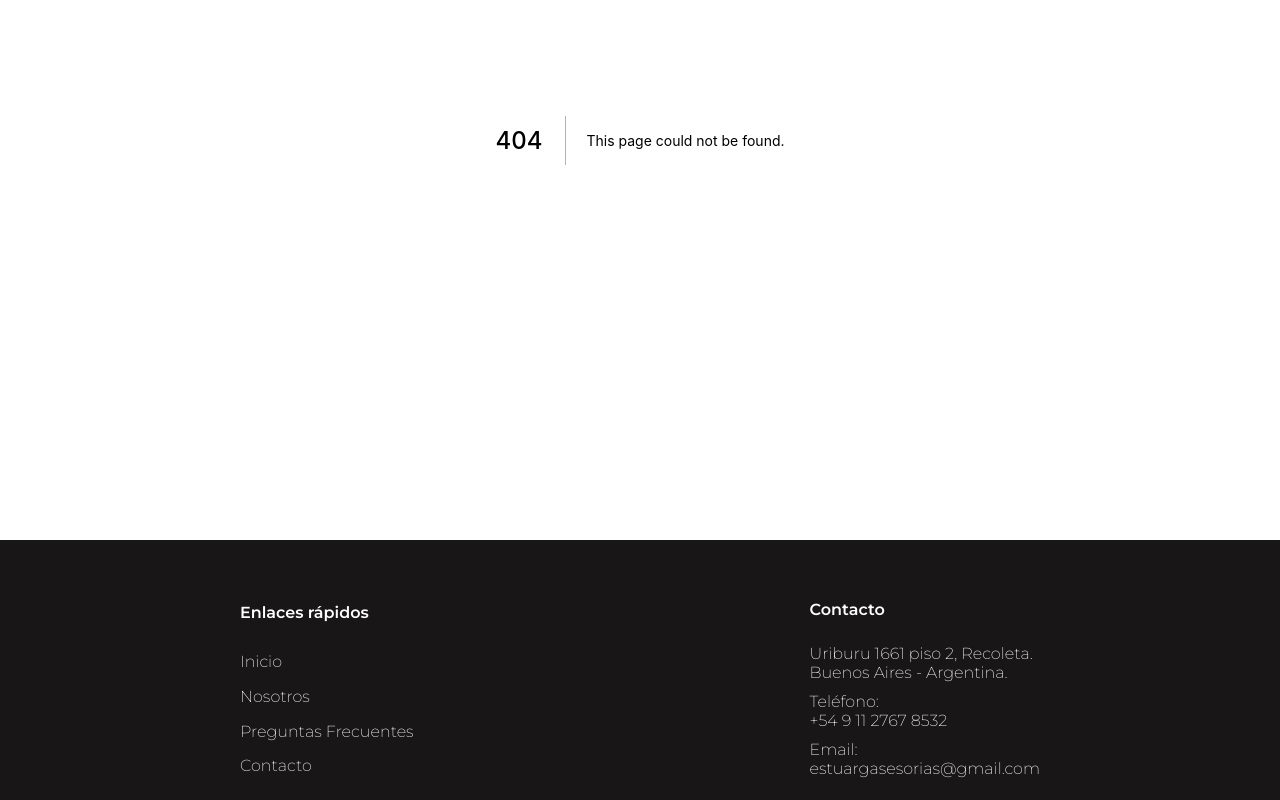
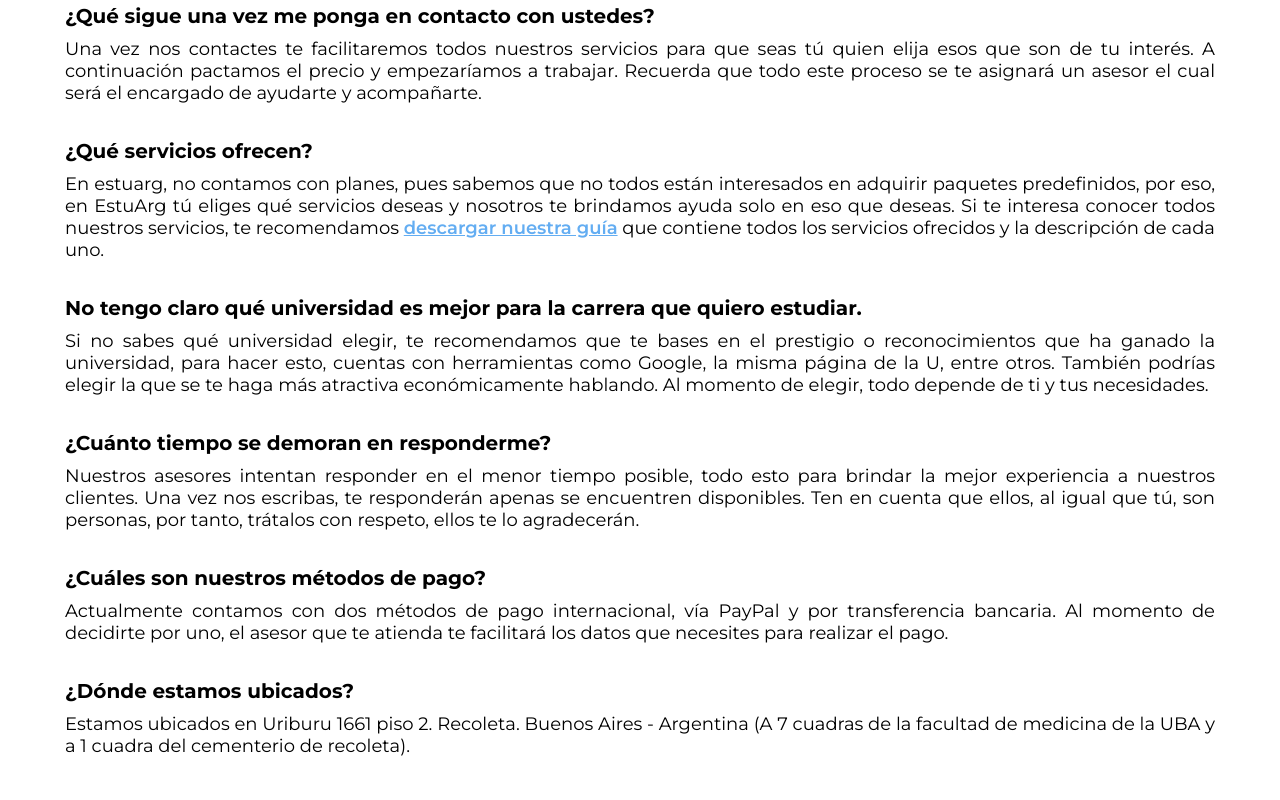
Before and after one commit to apophthegm/estuarg, a Next.js app: page /preguntas in a window 1280 px wide. Before the commit this address had no page. Shown: the part 940-1740 px from the top of the page. Built offline with nearby package versions, Linux system fonts and the light colour scheme.

Commit message:
preguntas frecuentes page

```diff
--- /dev/null
+++ b/pages/preguntas/index.jsx
@@ -0,0 +1,69 @@
+const Index = () => {
+  return (
+    <main>
+      <h2>Preguntas frecuentes</h2>
+      <p>
+        ¡Hola! Sabemos que puedes llegar a tener inquietudes sobre todo el proceso que estaremos llevando a cabo si decides tomarnos como tu acompañante de viaje en esta nueva travesía que deseas emprender, por esto, hemos creado este apartado, para despejar todas esas dudas que tengas sobre nosotros. Si no encuentras la solución a tu inquietud, no dudes en escribirnos por alguno de nuestros canales de atención para así poder resolverla lo más pronto posible y, ¿Por qué no? Agregarla a esta sección, así, las personas que tengan tú mismo interrogante podrán encontrar aquí la solución, todo gracias a ti.
+      </p>
+      <div>
+        <h5>¿Qué sigue una vez me ponga en contacto con ustedes?</h5>
+        <p>
+          Una vez nos contactes te facilitaremos todos nuestros servicios para que seas tú quien elija esos que son de tu interés. A continuación pactamos el precio y empezaríamos a trabajar. Recuerda que todo este proceso se te asignará un asesor el cual será el encargado de ayudarte y acompañarte.
+        </p>
+      </div>
+      <div>
+        <h5>¿Qué servicios ofrecen?</h5>
+        <p>
+          En estuarg, no contamos con planes, pues sabemos que no todos están interesados en adquirir paquetes predefinidos, por eso, en EstuArg tú eliges qué servicios deseas y nosotros te brindamos ayuda solo en eso que deseas. Si te interesa conocer todos nuestros servicios, te recomendamos <a href="https://drive.google.com/uc?id=1-9tkaKO1LXOL6OKoQlXFoPvnrlDwkX2I&export=download&authuser=0"> <u>descargar nuestra guía</u></a> que contiene todos los servicios ofrecidos y la descripción de cada uno.
+        </p>
+      </div>
+      <div>
+        <h5>No tengo claro qué universidad es mejor para la carrera que quiero estudiar.</h5>
+        <p>
+          Si no sabes qué universidad elegir, te recomendamos que te bases en el prestigio o reconocimientos que ha ganado la universidad, para hacer esto, cuentas con herramientas como Google, la misma página de la U, entre otros. También podrías elegir la que se te haga más atractiva económicamente hablando. Al momento de elegir, todo depende de ti y tus necesidades.
+        </p>
+      </div>
+      <div>
+        <h5>¿Cuánto tiempo se demoran en responderme?</h5>
+        <p>
+          Nuestros asesores intentan responder en el menor tiempo posible, todo esto para brindar la mejor experiencia a nuestros clientes. Una vez nos escribas, te responderán apenas se encuentren disponibles. Ten en cuenta que ellos, al igual que tú, son personas, por tanto, trátalos con respeto, ellos te lo agradecerán.
+        </p>
+      </div>
+      <div>
+        <h5>¿Cuáles son nuestros métodos de pago?</h5>
+        <p>
+          Actualmente contamos con dos métodos de pago internacional, vía PayPal y por transferencia bancaria. Al momento de decidirte por uno, el asesor que te atienda te facilitará los datos que necesites para realizar el pago.
+        </p>
+      </div>
+      <div>
+        <h5>¿Dónde estamos ubicados?</h5>
+        <p>
+          Estamos ubicados en Uriburu 1661 piso 2. Recoleta. Buenos Aires - Argentina (A 7 cuadras de la facultad de medicina de la UBA y a 1 cuadra del cementerio de recoleta).
+        </p>
+      </div>
+      <style jsx>{`
+        main{
+          width: min(1200px, 100%);
+          margin: var(--margin-two) auto;
+          text-align: justify;
+          padding: 0 var(--margin-one);
+        }
+        h2{
+          text-align: center;
+          margin-bottom: var(--margin-one);
+        }
+        p{
+          margin-bottom: calc(var(--margin-one) + 10px);
+        }
+        h5{
+          margin-bottom: var(--padding-one)
+        }
+        a{
+          color: var(--color-secondary);
+          font-weight: 600;
+        }
+      `}</style>
+    </main>
+  );
+};
+export default Index;
```
